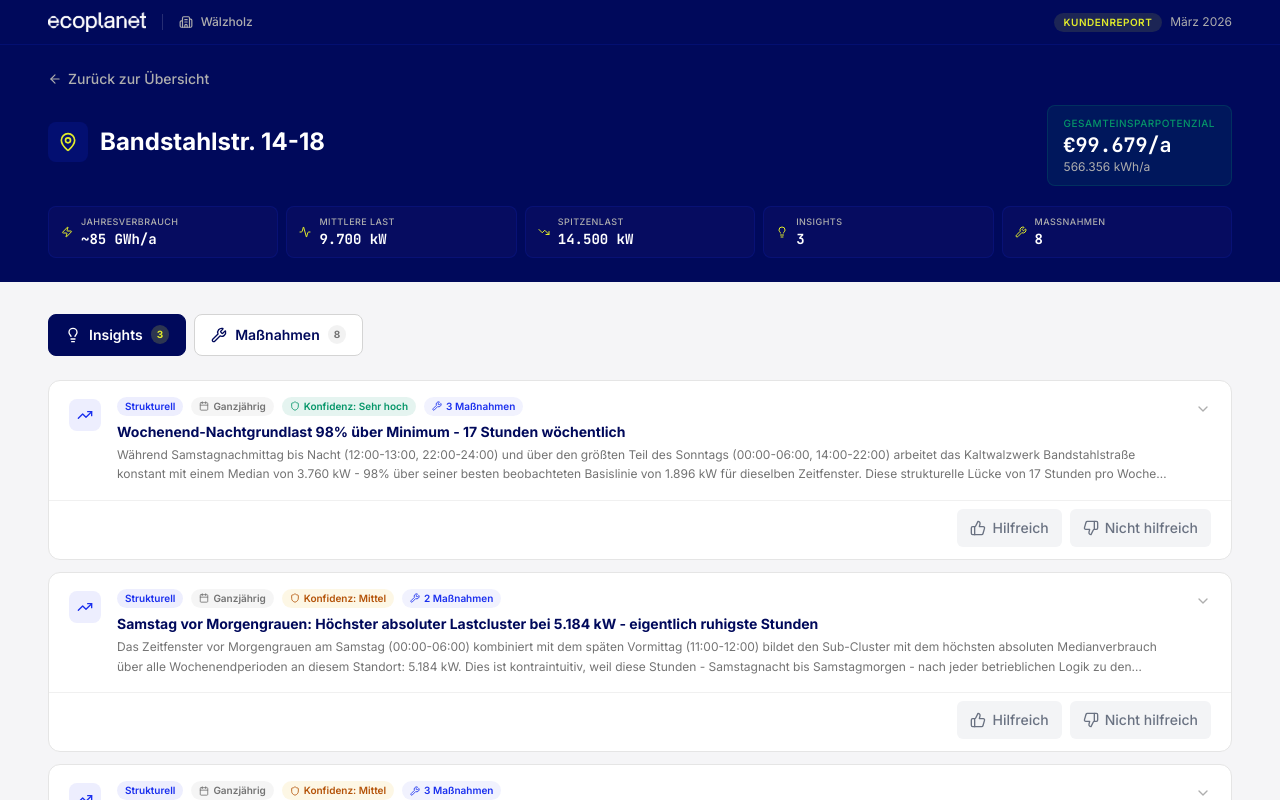
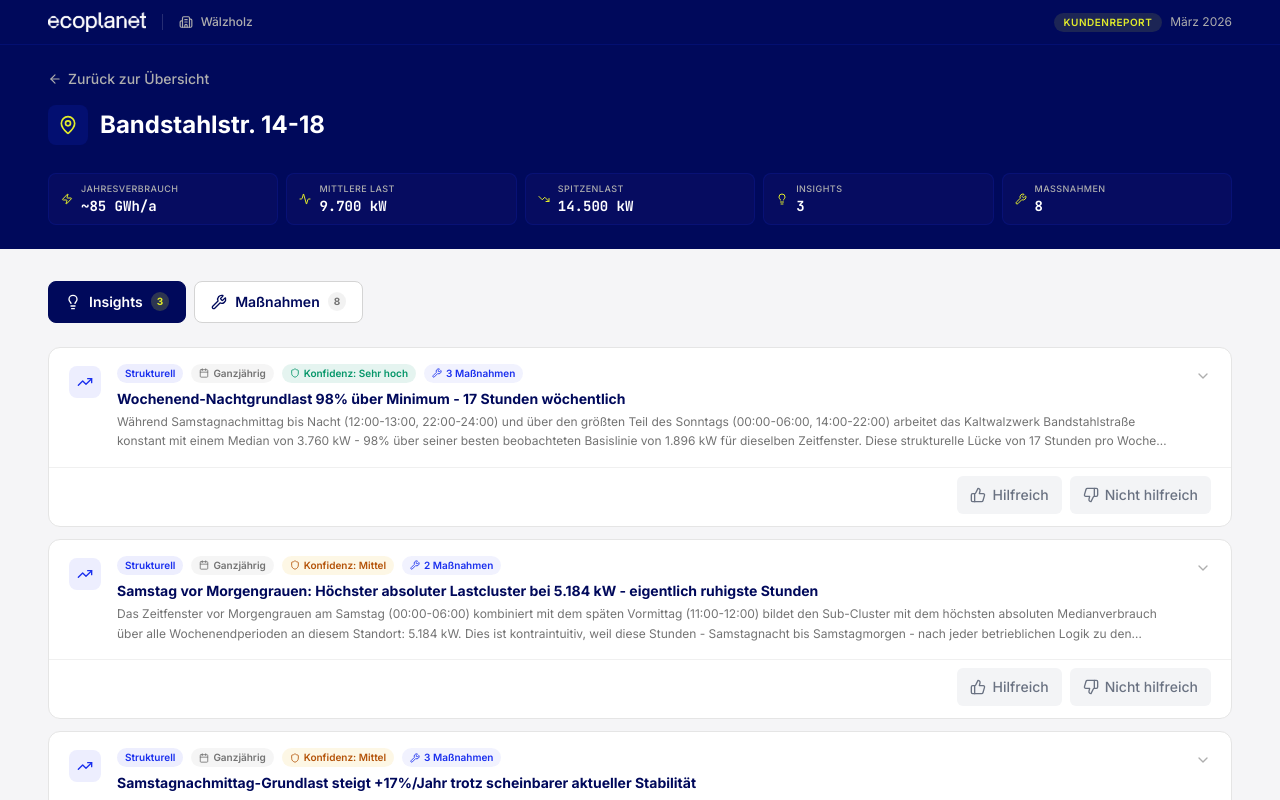
Before and after one commit to graedenerm/N-ERGIE-customer-measures, a Next.js app: page / in a window 1280 px wide. Both pictures are taken after a click on the button 240 px from the left and 857 px from the top of the page. Shown: the top 800 px of the page. Built offline with nearby package versions, Linux system fonts and the light colour scheme.

Commit message:
feat: remove savings display from location details and cards
Saves now only shown in main summary and individual measures.

```diff
--- a/components/report/location-cards.tsx
+++ b/components/report/location-cards.tsx
@@ -119,18 +119,10 @@ export function LocationCards({ onSelectLocation }: { onSelectLocation: (id: num
                     </span>
                   </div>
                 </div>
-                <div className="flex items-center gap-1">
-                  <span
-                    className="text-sm font-bold font-mono"
-                    style={{ color: "#059669" }}
-                  >
-                    {loc.totalSavings}
-                  </span>
-                  <ChevronRight
-                    className="size-4 transition-transform group-hover:translate-x-0.5"
-                    style={{ color: "#1A2FEE" }}
-                  />
-                </div>
+                <ChevronRight
+                  className="size-4 transition-transform group-hover:translate-x-0.5"
+                  style={{ color: "#1A2FEE" }}
+                />
               </div>
             </motion.button>
           ))}
--- a/components/report/location-detail.tsx
+++ b/components/report/location-detail.tsx
@@ -126,20 +126,7 @@ export function LocationDetail({
                 </div>
               </div>
 
-              <div
-                className="rounded-lg border px-4 py-2.5"
-                style={{ backgroundColor: "rgba(5,150,105,0.1)", borderColor: "rgba(5,150,105,0.2)" }}
-              >
-                <p className="text-[10px] font-medium uppercase tracking-wider" style={{ color: "#059669" }}>
-                  Gesamteinsparpotenzial
-                </p>
-                <p className="text-xl font-bold font-mono" style={{ color: "#FFFFFF" }}>
-                  {location.totalSavings}
-                </p>
-                <p className="text-xs" style={{ color: "#AEAEAE" }}>
-                  {location.totalSavingsKwh}
-                </p>
-              </div>
+
             </div>
 
             {/* Stats row */}
```
